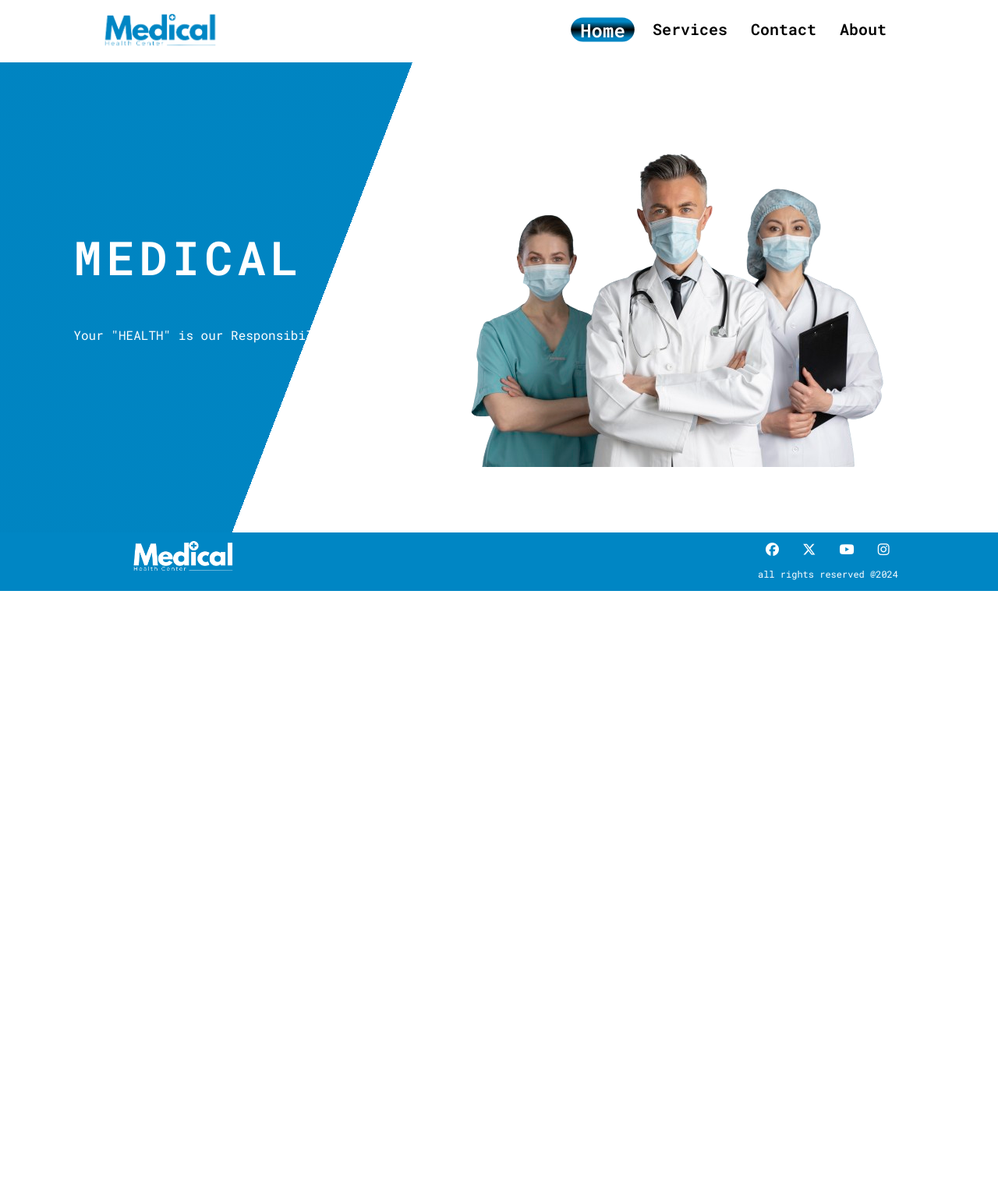
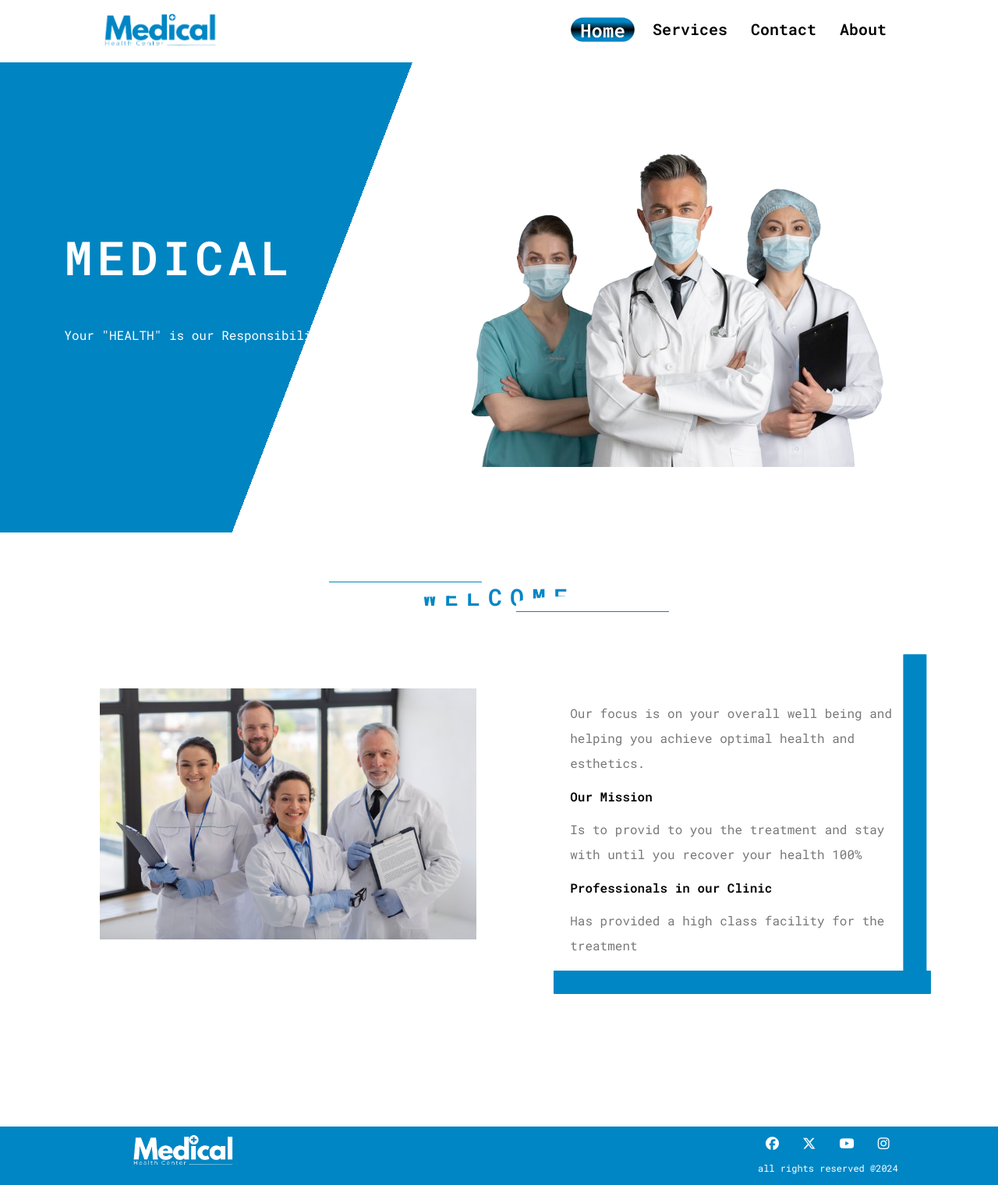
Before and after one commit to Ma7moudA7md99/website, a Django app: page / in a window 1280 px wide. Shown: the whole page at 78% size. Before the commit the page ends 758 px from the top, so only its background shows below. Run offline with Django 5.2, Linux system fonts and the light colour scheme; some libraries are stand-ins or nearby versions.

Commit message:
intro is done

```diff
--- a/static/css/master.css
+++ b/static/css/master.css
@@ -1,5 +1,7 @@
 :root {
   --main-color: #0086c4;
+  --p-text-color: #777;
+  --shadow: 0px 0px 0px rgba(0, 0, 0, 0);
   --gradient--color: linear-gradient(
     180deg,
     rgba(0, 134, 196, 1) 18%,
--- a/static/js/main.js
+++ b/static/js/main.js
@@ -29,8 +29,3 @@ document.addEventListener("DOMContentLoaded", function () {
   window.addEventListener("scroll", toggleActiveClass);
   toggleActiveClass();
 });
-
-// intro animation
-window.onload = function () {
-  AOS.init();
-};
--- a/templates/base.html
+++ b/templates/base.html
@@ -27,10 +27,10 @@
         </div>
         <div class="right">
           <ul class="links">
-            <li class="nav-item active"><a href="">Home</a></li>
-            <li class="nav-item"><a href="">Services</a></li>
-            <li class="nav-item"><a href="">Contact</a></li>
-            <li class="nav-item"><a href="">About</a></li>
+            <li class="nav-item active"><a href="#home">Home</a></li>
+            <li class="nav-item"><a href="#services">Services</a></li>
+            <li class="nav-item"><a href="#contact">Contact</a></li>
+            <li class="nav-item"><a href="#about">About</a></li>
           </ul>
         </div>
       </div>
--- a/templates/homepage/index.html
+++ b/templates/homepage/index.html
@@ -5,7 +5,7 @@
   href="https://cdnjs.cloudflare.com/ajax/libs/aos/2.3.4/aos.css"
 />
 <script src="https://cdnjs.cloudflare.com/ajax/libs/aos/2.3.4/aos.js"></script>
-<section class="intro">
+<section class="intro" id="intro">
   <div
     class="container aos-init"
     data-aos="zoom-in"
@@ -15,8 +15,8 @@
     <div class="content">
       <div
         class="text aos-animate"
-        data-aos-delay="0"
-        data-aos-duration="500"
+        data-aos-easing="ease-in-out"
+        data-aos-duration="1000"
         data-aos-easing="ease-in-out"
       >
         <h1>MEDICAL</h1>
@@ -28,5 +28,36 @@
     </div>
   </div>
 </section>
-
+<section class="home" id="home">
+  <div class="container">
+    <div class="word">
+      <h1>Welcome</h1>
+    </div>
+    <div
+      class="img"
+      data-aos="fade-right"
+      data-aos-duration="1000"
+      data-aos-easing="ease-in-out"
+    >
+      <img src="{% static 'image/together.jpg' %}" alt="" />
+    </div>
+    <div class="text" data-aos="fade-left">
+      <p>
+        Our focus is on your overall well being and helping you achieve optimal
+        health and esthetics.
+      </p>
+      <div class="content">
+        <strong>Our Mission</strong>
+        <p>
+          Is to provid to you the treatment and stay with until you recover your
+          health 100%
+        </p>
+      </div>
+      <div class="content">
+        <strong>Professionals in our Clinic</strong>
+        <p>Has provided a high class facility for the treatment</p>
+      </div>
+    </div>
+  </div>
+</section>
 {% endblock %}
--- a/website/static/css/home.css
+++ b/website/static/css/home.css
@@ -1,3 +1,41 @@
+/* global section word */
+.word {
+  position: absolute;
+  top: 5%;
+  left: 50%;
+  transform: translateX(-50%);
+}
+.word h1 {
+  position: relative;
+  font-size: 30px;
+  text-transform: uppercase;
+  letter-spacing: 10px;
+  color: var(--main-color);
+}
+.word h1::before,
+.word h1::after {
+  position: absolute;
+  content: "";
+  width: 100%;
+  height: 50%;
+  background-color: white;
+  transform: translate(-50%);
+}
+.word h1::before {
+  animation: word-move-top infinite alternate 3s;
+  top: 0;
+  border-top: 1px solid var(--main-color);
+  border-bottom-left-radius: 50%;
+  border-bottom-right-radius: 50%;
+}
+.word h1::after {
+  border-top-left-radius: 50%;
+  border-top-right-radius: 50%;
+  animation: word-move-bottom infinite alternate 3s;
+  border-bottom: 1px solid var(--main-color);
+  bottom: 0;
+}
+/* intro section style */
 .intro {
   position: relative;
   /* margin: 30px 0; */
@@ -10,17 +48,81 @@
   );
   padding: 80px 0;
 }
-.content {
+.intro .content {
   display: flex;
   justify-content: space-between;
   width: 100%;
 }
-.content .text {
+.intro .content .img {
+  width: 100%;
+}
+.intro .content .text {
   margin: 80px 0;
+  width: 100%;
   color: white;
   transform: translateX(-10%);
 }
-.content .text h1 {
+.intro .content .text h1 {
   font-size: 60px;
   letter-spacing: 6px;
 }
+
+/* home section style */
+.home {
+  display: flex;
+  justify-content: space-between;
+  position: relative;
+  padding: 200px 0;
+}
+.home .img {
+  width: 100vw;
+}
+.home .img img {
+  width: 80%;
+}
+.home .text {
+  position: relative;
+}
+.home .text::after,
+.home .text::before {
+  position: absolute;
+  content: "";
+  width: 100%;
+  height: 30px;
+  background-color: var(--main-color);
+  box-shadow: var(--shadow);
+  border-radius: 1px;
+}
+.home .text::before {
+  transform: rotate(90deg) translate(-50%);
+  top: 100%;
+  right: -55%;
+}
+.home .text::after {
+  right: -10%;
+  width: 115%;
+}
+.home .text p {
+  color: var(--p-text-color);
+  line-height: 2;
+}
+.home .text strong {
+  position: relative;
+}
+/* animations */
+@keyframes word-move-bottom {
+  0% {
+    right: -200%;
+  }
+  100% {
+    right: 100%;
+  }
+}
+@keyframes word-move-top {
+  0% {
+    left: -100%;
+  }
+  100% {
+    left: 200%;
+  }
+}
--- a/website/static/css/master.css
+++ b/website/static/css/master.css
@@ -1,5 +1,7 @@
 :root {
   --main-color: #0086c4;
+  --p-text-color: #777;
+  --shadow: 0px 0px 0px rgba(0, 0, 0, 0);
   --gradient--color: linear-gradient(
     180deg,
     rgba(0, 134, 196, 1) 18%,
--- a/website/static/js/main.js
+++ b/website/static/js/main.js
@@ -29,8 +29,3 @@ document.addEventListener("DOMContentLoaded", function () {
   window.addEventListener("scroll", toggleActiveClass);
   toggleActiveClass();
 });
-
-// intro animation
-window.onload = function () {
-  AOS.init();
-};
```
Also changed, not shown: static/css/home.css (+104 -3 lines), static/image/together.jpg (added), website/static/image/together.jpg (added).
